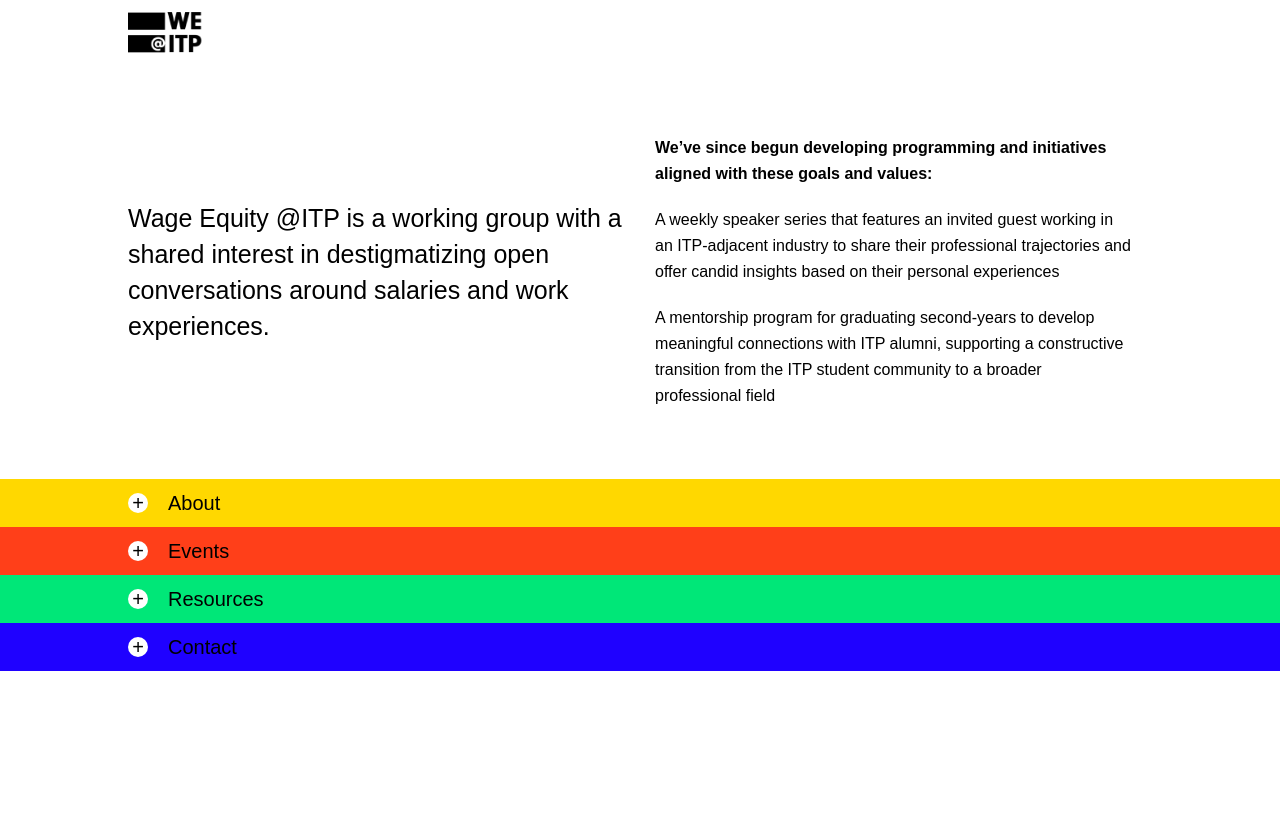
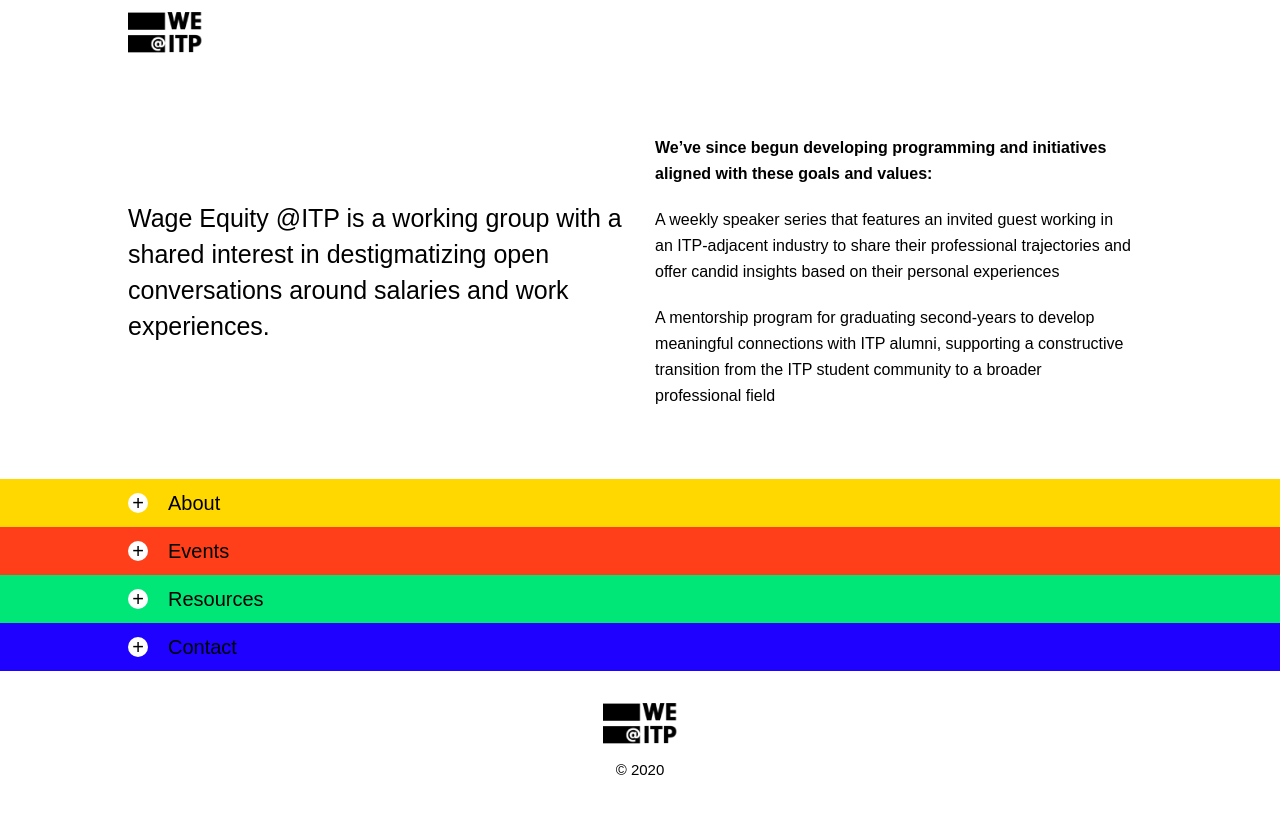
Before and after one commit to we-itp/home, a React (Create React App) app: page / in a window 1280 px wide. Shown: the top 814 px of the page. Built offline with nearby package versions, Linux system fonts and the light colour scheme; a web font is replaced by a local one.

Commit message:
make separate footer

```diff
--- a/src/components/App.js
+++ b/src/components/App.js
@@ -5,6 +5,7 @@ import Contact from './Contact'
 import Events from './Events'
 import Home from './Home'
 import Resources from './Resources'
+import Footer from './Footer'
 
 import {Pages} from '../constants/constants'
 
@@ -12,6 +13,7 @@ export default class App extends React.Component {
   render() {
     return (
       <div className="App">
+        <div id="main-content">
           <div data-value={Pages.Home} className="logo-container">
             <div className="logo" />
           </div>
@@ -21,6 +23,8 @@ export default class App extends React.Component {
           <Resources />
           <Contact />
         </div>
+        <Footer />
+      </div>
     )
   }
 }
--- a/src/components/Contact.js
+++ b/src/components/Contact.js
@@ -44,15 +44,6 @@ export default class Contact extends React.Component {
             [ev.target.dataset.type]: ev.target.value
         })
     }
-
-    renderBottom = () => (
-        <div className="bottom-copyright">
-          <div className="bottom-container">
-            <div className="logo"></div>
-            <div className="copyright">© 2020</div>
-          </div>
-        </div>
-      )
 
     renderContact = () => (
         <div className="contact-container">
@@ -115,7 +106,6 @@ export default class Contact extends React.Component {
             <div ref={this.contactEl} className="Page">
                 {this.renderNavItem()}
                 {this.state.isExpanded ? this.renderContact() : null}
-                {this.state.isExpanded ? this.renderBottom() : null}
             </div>
         )
     }
--- /dev/null
+++ b/src/components/Footer.js
@@ -0,0 +1,14 @@
+import React from 'react'
+
+export default class Footer extends React.Component {
+    render() {
+        return (
+            <div className="bottom-copyright">
+                <div className="bottom-container">
+                    <div className="logo" />
+                    <div className="copyright">© 2020</div>
+                </div>
+            </div>
+        )
+      }
+}
--- a/src/style/index.css
+++ b/src/style/index.css
@@ -5,13 +5,15 @@ body {
     font-size: 20px;
     line-height: 28px;
     overflow-x: hidden;
+    margin: 0;
 }
 
 
 #root {
     left: 0;
-    position: absolute;
     top: 0;
+    position: relative;
+    min-height: 100vh;
 }
 
 .Page {
@@ -29,9 +31,17 @@ body {
     justify-content: center;
 }
 
-/* Bottom */
+#main-content {
+    padding-bottom: 150px;    /* Footer height */
+}
+
+/* Footer */
 .bottom-copyright {
     display: flex;
+    position: absolute;
+    bottom: 0;
+    width: 100%;
+    height: 150px;            /* Footer height */
     justify-content: center;
 }
 
```
Lines whose indentation alone changed are shown as unchanged.
